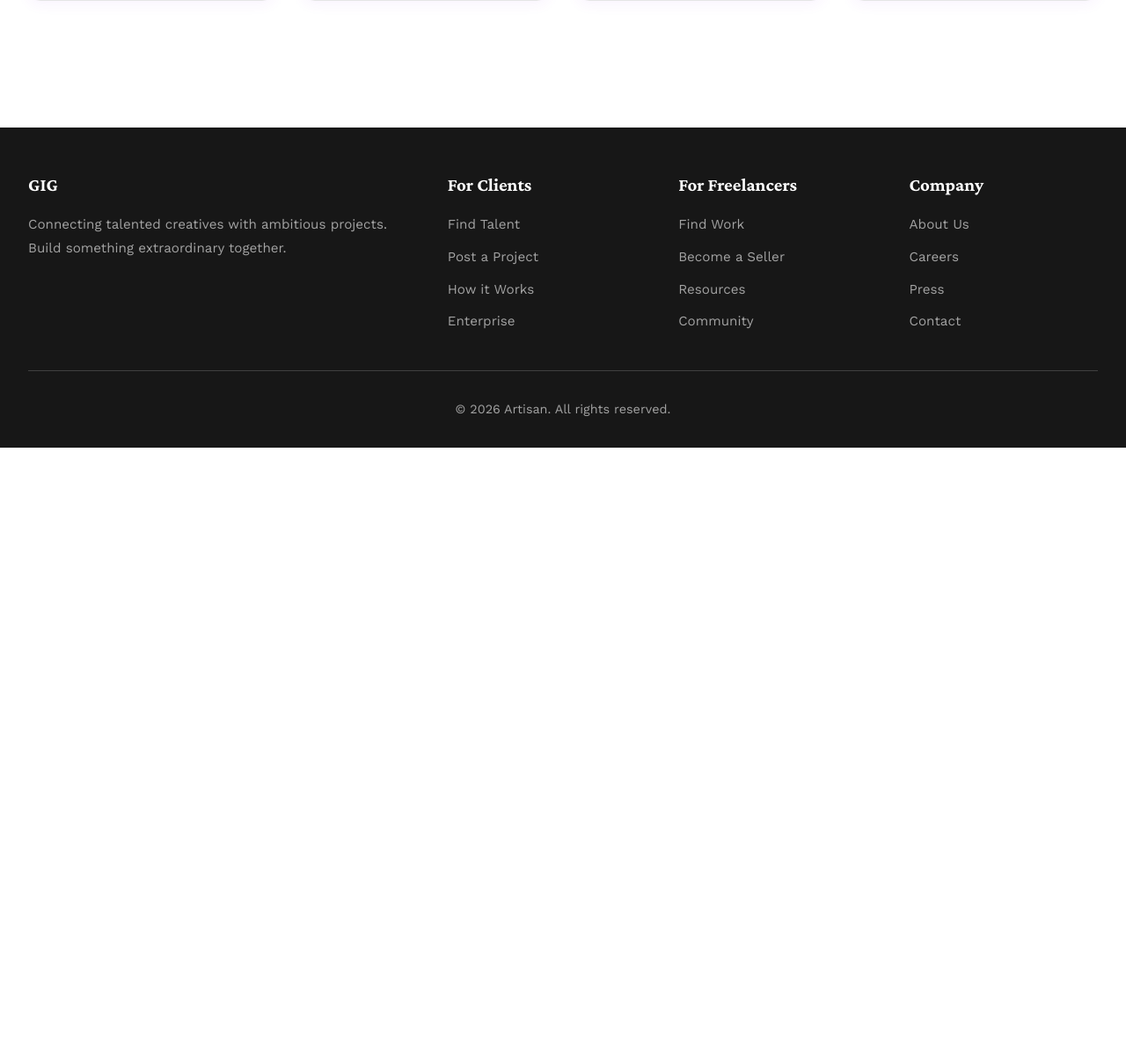
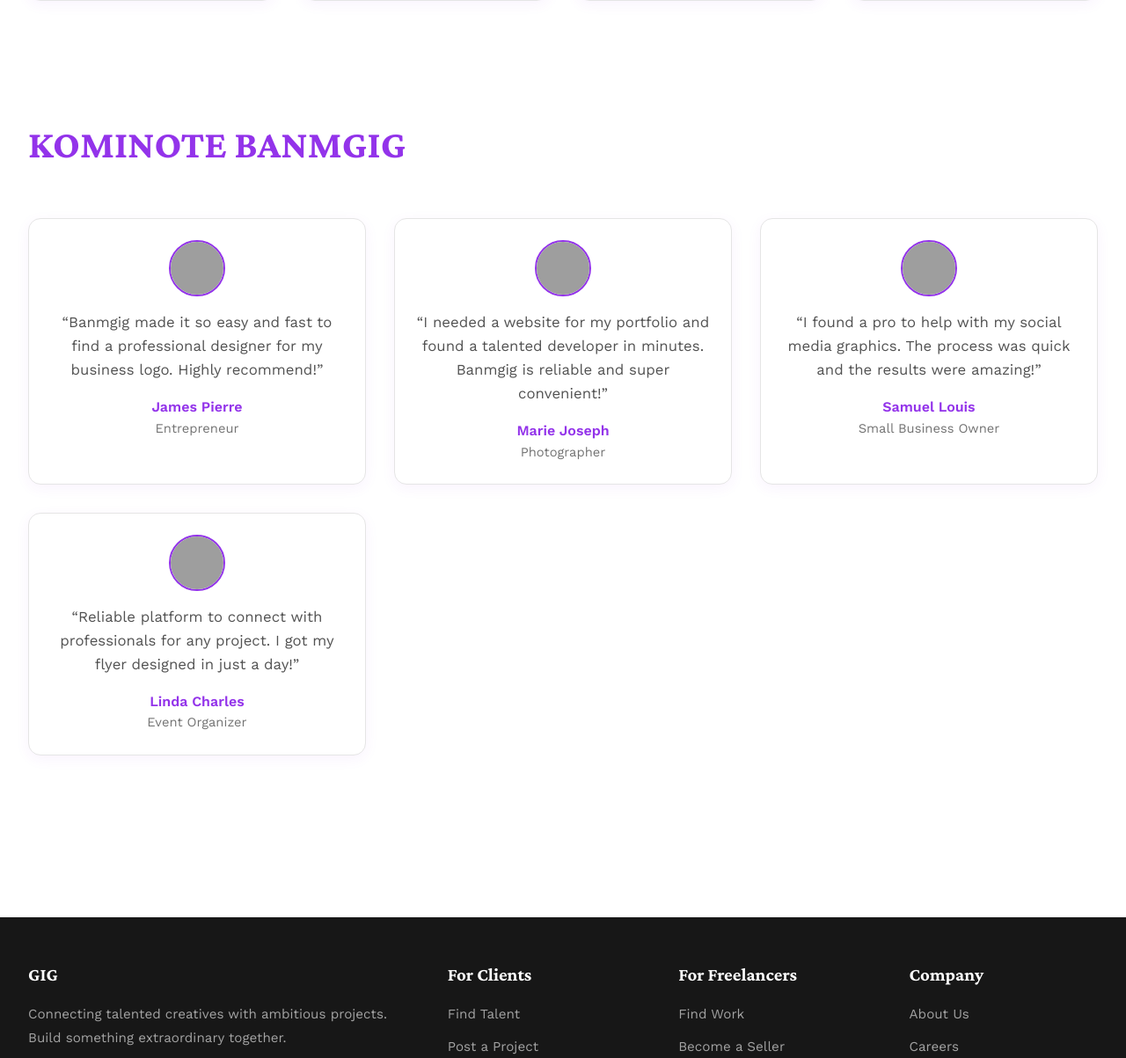
Before and after one commit to Nesken-weche/banmgig, a Django app: page / in a window 1280 px wide. Shown: the part 1929-3132 px from the top of the page at 88% size. Before the commit the page ends 2438 px from the top, so only its background shows below. Run offline with Django 5.2, Linux system fonts and the light colour scheme; grey boxes are pictures that could not be loaded.

Commit message:
adding signup and dummy data for kreyate4

```diff
--- a/pages/templates/pages/index.html
+++ b/pages/templates/pages/index.html
@@ -291,7 +291,11 @@
             max-width: 1400px;
             margin: 0 auto;
         }
-
+        .kominote-section {
+            padding: 4rem 2rem;
+            max-width: 1400px;
+            margin: 0 auto;
+        }
         .section-header {
             display: flex;
             justify-content: space-between;
@@ -662,7 +666,7 @@
                 <li><a href="#" id="gig-cho-link">Gig cho</a></li>
                 <li><a href="#" id="kreyate-link">Kreyate Nou yo</a></li>
                 <!-- <li><a href="#how-it-works">Kijan li Fonksyone</a></li> -->
-                <li><a href="#community">Kominote</a></li>
+                <li><a href="#" id="kominote-link">Kominote</a></li>
             </ul>
             <div class="nav-actions">
                 <div class="dropdown" style="position: relative;">
@@ -1010,6 +1014,41 @@
                     </div>
                 </div>
         </section>
+        <section class="kominote-section">
+            <div class="section-header">
+                <h2 style="color:#9333EA;">KOMINOTE BANMGIG</h2>
+            </div>
+            <div class="testimonials-grid" style="display: grid; grid-template-columns: repeat(auto-fill, minmax(320px, 1fr)); gap: 2rem; margin: 2.5rem 0;">
+                <!-- Testimonial 1 -->
+                <div class="testimonial-card" style="background: #fff; border: 1px solid #E5E5E5; border-radius: 14px; box-shadow: 0 4px 16px rgba(147,51,234,0.06); padding: 1.5rem; display: flex; flex-direction: column; align-items: center;">
+                    <img src="https://randomuser.me/api/portraits/men/21.jpg" alt="User" style="width: 64px; height: 64px; border-radius: 50%; object-fit: cover; margin-bottom: 1rem; border: 2px solid #9333EA;">
+                    <p style="font-size: 1.05rem; color: #525252; margin-bottom: 1rem; text-align: center;">“Banmgig made it so easy and fast to find a professional designer for my business logo. Highly recommend!”</p>
+                    <div style="color: #9333EA; font-weight: 600;">James Pierre</div>
+                    <div style="color: #737373; font-size: 0.92rem;">Entrepreneur</div>
+                </div>
+                <!-- Testimonial 2 -->
+                <div class="testimonial-card" style="background: #fff; border: 1px solid #E5E5E5; border-radius: 14px; box-shadow: 0 4px 16px rgba(147,51,234,0.06); padding: 1.5rem; display: flex; flex-direction: column; align-items: center;">
+                    <img src="https://randomuser.me/api/portraits/women/36.jpg" alt="User" style="width: 64px; height: 64px; border-radius: 50%; object-fit: cover; margin-bottom: 1rem; border: 2px solid #9333EA;">
+                    <p style="font-size: 1.05rem; color: #525252; margin-bottom: 1rem; text-align: center;">“I needed a website for my portfolio and found a talented developer in minutes. Banmgig is reliable and super convenient!”</p>
+                    <div style="color: #9333EA; font-weight: 600;">Marie Joseph</div>
+                    <div style="color: #737373; font-size: 0.92rem;">Photographer</div>
+                </div>
+                <!-- Testimonial 3 -->
+                <div class="testimonial-card" style="background: #fff; border: 1px solid #E5E5E5; border-radius: 14px; box-shadow: 0 4px 16px rgba(147,51,234,0.06); padding: 1.5rem; display: flex; flex-direction: column; align-items: center;">
+                    <img src="https://randomuser.me/api/portraits/men/54.jpg" alt="User" style="width: 64px; height: 64px; border-radius: 50%; object-fit: cover; margin-bottom: 1rem; border: 2px solid #9333EA;">
+                    <p style="font-size: 1.05rem; color: #525252; margin-bottom: 1rem; text-align: center;">“I found a pro to help with my social media graphics. The process was quick and the results were amazing!”</p>
+                    <div style="color: #9333EA; font-weight: 600;">Samuel Louis</div>
+                    <div style="color: #737373; font-size: 0.92rem;">Small Business Owner</div>
+                </div>
+                <!-- Testimonial 4 -->
+                <div class="testimonial-card" style="background: #fff; border: 1px solid #E5E5E5; border-radius: 14px; box-shadow: 0 4px 16px rgba(147,51,234,0.06); padding: 1.5rem; display: flex; flex-direction: column; align-items: center;">
+                    <img src="https://randomuser.me/api/portraits/women/22.jpg" alt="User" style="width: 64px; height: 64px; border-radius: 50%; object-fit: cover; margin-bottom: 1rem; border: 2px solid #9333EA;">
+                    <p style="font-size: 1.05rem; color: #525252; margin-bottom: 1rem; text-align: center;">“Reliable platform to connect with professionals for any project. I got my flyer designed in just a day!”</p>
+                    <div style="color: #9333EA; font-weight: 600;">Linda Charles</div>
+                    <div style="color: #737373; font-size: 0.92rem;">Event Organizer</div>
+                </div>
+            </div>
+        </section>
     </main>
 
     <footer>
@@ -1094,6 +1133,18 @@
             });
         });
 
+        // Scroll to the .kominote-section when 'Kominote' is clicked
+        const kominoteLink = document.getElementById('kominote-link');
+        if (kominoteLink) {
+            kominoteLink.addEventListener('click', function(e) {
+                e.preventDefault();
+                const section = document.querySelector('.kominote-section');
+                if (section) {
+                    section.scrollIntoView({ behavior: 'smooth' });
+                }
+            });
+        }
+
         // Filter tabs
         document.querySelectorAll('.filter-tab').forEach(tab => {
             tab.addEventListener('click', () => {
```
